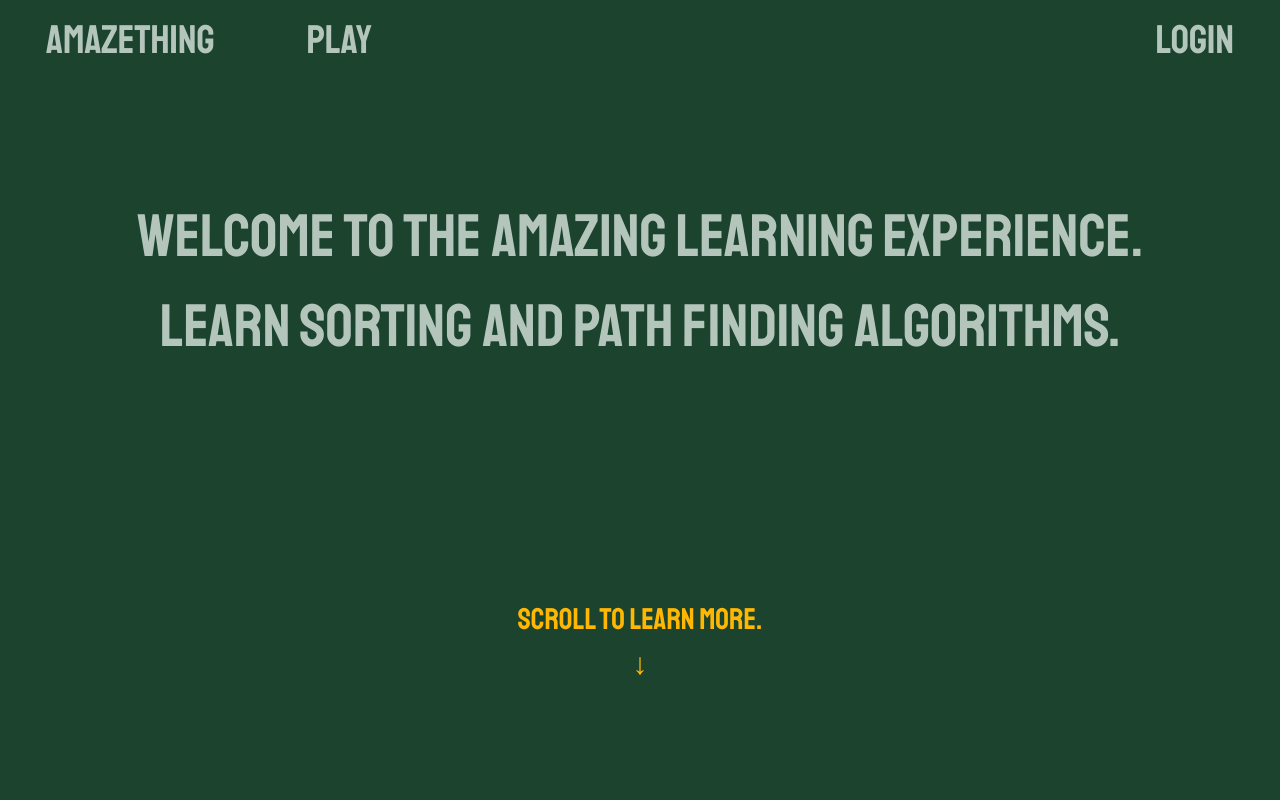
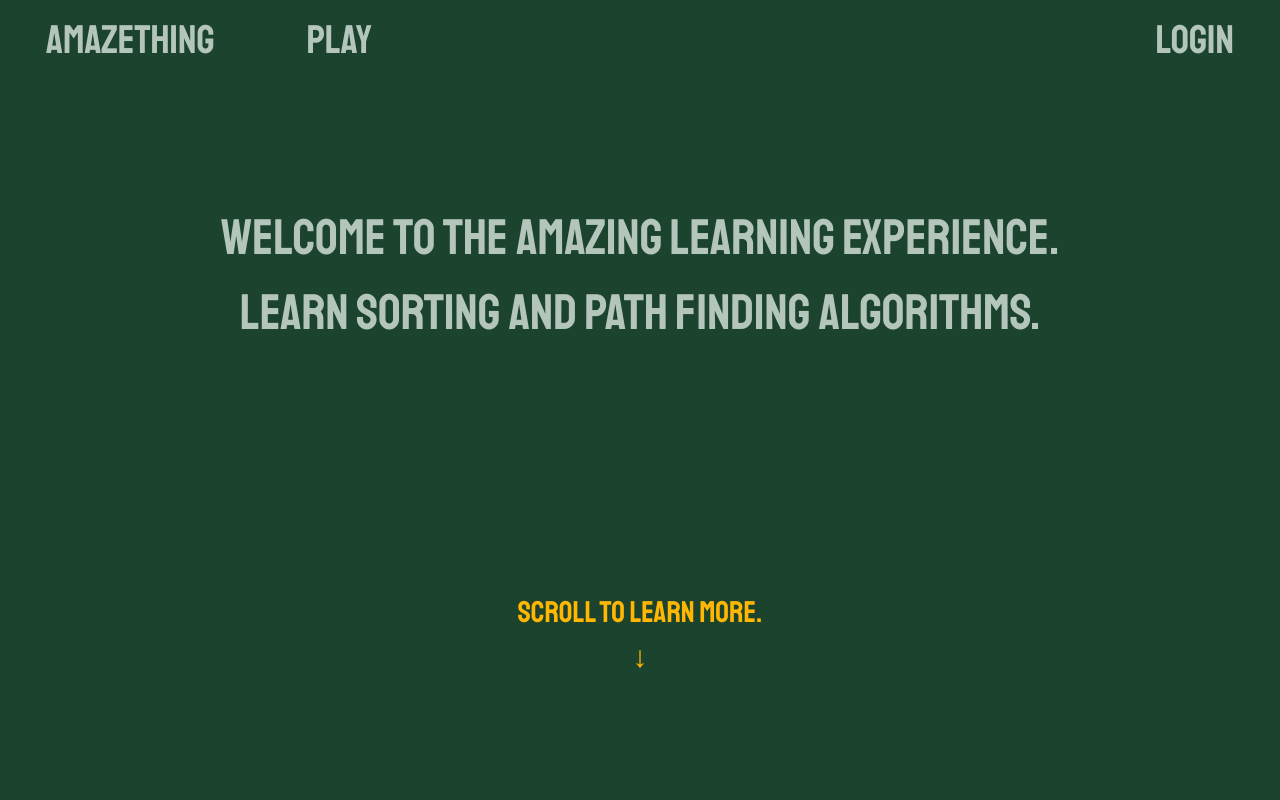
Before and after one commit to vadim-nest/aMAZEthing, a React (Vite) app in the folder Client/: page /learning in a window 1280 px wide. Shown: the top 800 px of the page. Built offline with nearby package versions, Linux system fonts and the light colour scheme; no server answers.

Commit message:
fix: change to useMediaQuery for cleaner code

```diff
--- a/Client/src/components/learning/learning.tsx
+++ b/Client/src/components/learning/learning.tsx
@@ -2,31 +2,24 @@ import '../../css/learning/learning.css';
 import CurveSort from './curveSortSVG';
 import CurvePath from './curvePathSVG';
 import { useRef } from 'react';
-import { useDispatch } from 'react-redux';
-import { useAppSelector } from '../../features/hooks';
-import MediaQuery from 'react-responsive';
+import { useMediaQuery } from 'react-responsive';
 
 export default function LearningPage() {
-  const dispatch = useDispatch();
-  const user = useAppSelector((state) => state.user);
   const scrollTo = useRef<any>(null);
+  const isPhone = useMediaQuery({
+    query: '(max-width: 600)',
+  });
 
   return (
     <div className="disable-horizontal-scroll">
       <div className="initial-view">
         <div>
-          <MediaQuery minWidth={601}>
-            <h1>Welcome to the amazing learning experience.</h1>
-            <h1>Learn sorting and path finding algorithms.</h1>
-          </MediaQuery>
-          <MediaQuery maxWidth={600}>
-            <h1 className="title-small">
+          <h1 className={!isPhone ? 'title-small' : ''}>
             Welcome to the amazing learning experience.
           </h1>
-            <h1 className="title-small">
+          <h1 className={!isPhone ? 'title-small' : ''}>
             Learn sorting and path finding algorithms.
           </h1>
-          </MediaQuery>
         </div>
         <button
           className="scroll-learning"
@@ -54,14 +47,9 @@ export default function LearningPage() {
                 others.
               </p>
             </div>
-            <MediaQuery minWidth={601}>
+            <div className={!isPhone ? 'title-small' : ''}>
               <CurveSort />
-            </MediaQuery>
-            <MediaQuery maxWidth={600}>
-              <div className='curve-small'>
-                <CurveSort/>
             </div>
-            </MediaQuery>
             <div className="path-algo">
               <h3 className="explanation-title">Path finding algorithms</h3>
               <p className="explanation-text">
@@ -79,16 +67,9 @@ export default function LearningPage() {
               </p>
             </div>
           </div>
+          <div className={!isPhone ? 'title-small' : ''}>
+            <CurvePath />
           </div>
-        <div className="path-finding-algs">
-        <MediaQuery minWidth={601}>
-              <CurvePath />
-            </MediaQuery>
-            <MediaQuery maxWidth={600}>
-              <div className='curve-small'>
-                <CurvePath/>
-              </div>
-            </MediaQuery>
         </div>
       </div>
     </div>
```
Lines whose indentation alone changed are shown as unchanged.
